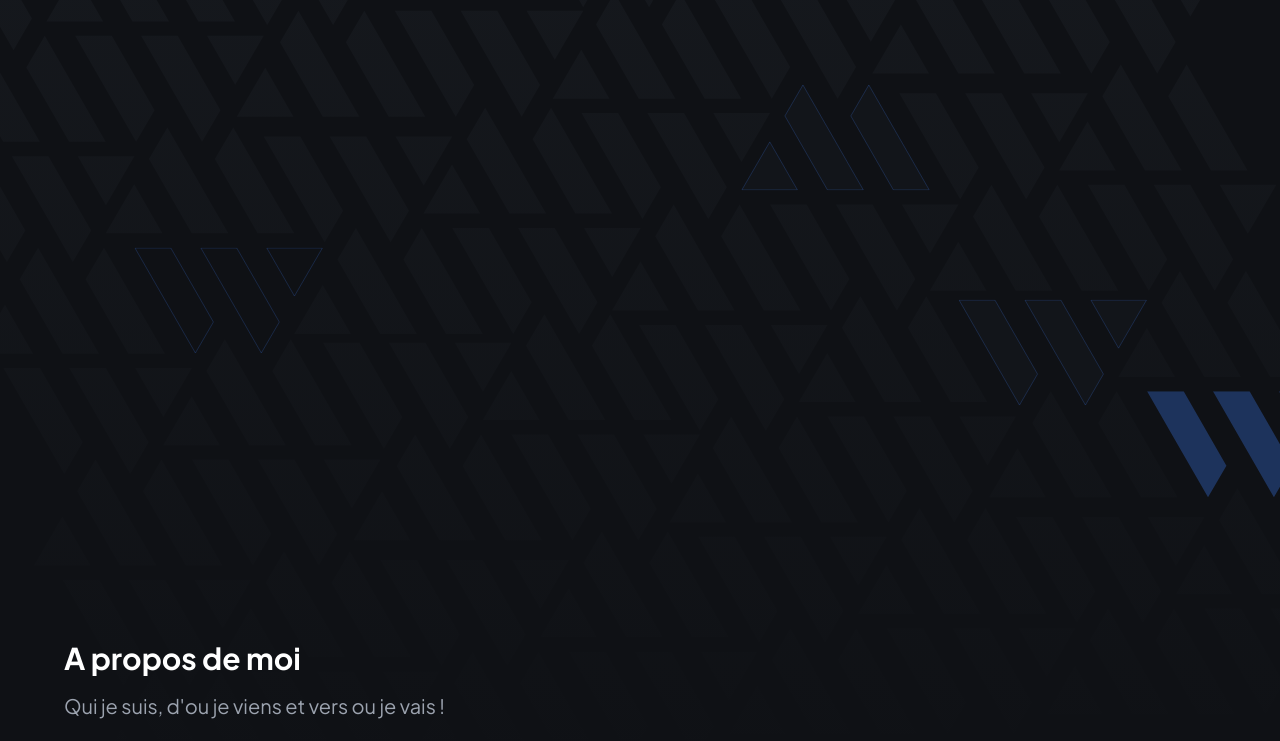
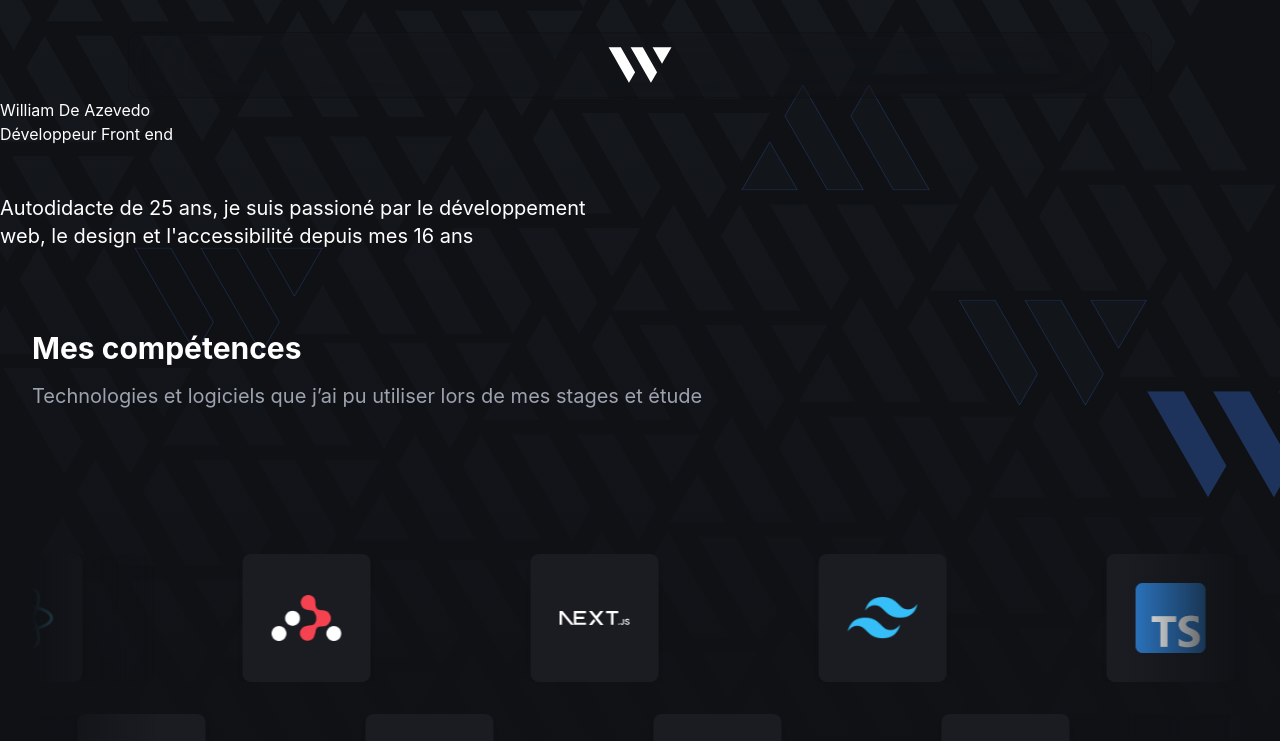
Before and after one commit to WillFDA/williamdeazevedo2024, a Next.js app: page / in a window 1280 px wide. Shown: the top 741 px of the page. Built offline with nearby package versions, Linux system fonts and the light colour scheme.

Commit message:
start of revamp

```diff
--- a/app/globals.css
+++ b/app/globals.css
@@ -1,5 +1,3 @@
-@import url("https://fonts.googleapis.com/css2?family=Plus+Jakarta+Sans:wght@400;500;600;700;800&display=swap");
-
 @tailwind base;
 @tailwind components;
 @tailwind utilities;
@@ -20,7 +18,8 @@
   }
 }
 body {
-  font-family: "Plus Jakarta Sans", sans-serif;
+  font-family: -apple-system, BlinkMacSystemFont, "Segoe UI", Roboto,
+    "Helvetica Neue", Arial, sans-serif;
   background-color: #0f1115;
   min-height: 100svh;
   color: white;
--- a/app/layout.jsx
+++ b/app/layout.jsx
@@ -1,6 +1,7 @@
 import "./globals.css";
 import { SpeedInsights } from "@vercel/speed-insights/next";
 import { Analytics } from "@vercel/analytics/react";
+
 export const metadata = {
   title: "William De Azevedo",
   description: "Développeur Front-end Javascript React",
--- a/app/page.jsx
+++ b/app/page.jsx
@@ -4,6 +4,7 @@ import MesProjets from "@/app/sections/MesProjets";
 import Skills from "@/app/sections/Skills";
 import Image from "next/image";
 import Footer from "@/app/sections/Footer";
+import NewHero from "@/app/sections/NewHero";
 export default function Home() {
   return (
     <>
@@ -14,8 +15,9 @@ export default function Home() {
         height={1395}
         style={{ position: "absolute", top: "0", zIndex: "-1" }}
       />
-      <Hero />
-      <AboutMe />
+      <NewHero />
+      {/* <Hero /> */}
+      {/* <AboutMe /> */}
       <Skills />
       <MesProjets />
       <Footer />
--- /dev/null
+++ b/app/sections/NewHero.jsx
@@ -0,0 +1,24 @@
+import AnimationHeroH1 from "../../components/AnimationHeroH1";
+import Logo from "../../components/Logo";
+export default function NewHero() {
+  return (
+    <>
+      <div className="w-full max-container md:px-0 px-4 my-8">
+        <header
+          style={{ backdropFilter: "blur(50px)" }}
+          className="blurBackground sticky top-4 z-[100] mx-auto w-4/5 rounded-xl border-black/10 dark:border-white/10 max-md:top-0 max-md:w-full max-md:rounded-none max-md:border-b max-md:px-2 max-md:py-1 md:border"
+        >
+          <div className="container flex h-16 items-center justify-between space-x-4 px-4 sm:space-x-0">
+            <Logo />
+          </div>
+        </header>
+        <h1 className="">William De Azevedo</h1>
+        <h1>Développeur Front end</h1>
+        <p className="text-left mt-12 text-xl">
+          Autodidacte de 25 ans, je suis passioné par le développement <br />{" "}
+          web, le design et l'accessibilité depuis mes 16 ans
+        </p>
+      </div>
+    </>
+  );
+}
--- a/components/AnimationHeroH1.jsx
+++ b/components/AnimationHeroH1.jsx
@@ -11,7 +11,7 @@ const AnimationHeroH1 = ({ text, delay = 0.15, startDelay = 0, nameclass }) => {
   const words = text ? text.split(" ") : [];
 
   return (
-    <div className="flex flex-wrap justify-left text-[clamp(2rem,5vw,7rem)] font-bold justify-center ">
+    <div className="flex flex-wrap justify-left text-[clamp(2rem,5vw,7rem)] font-medium justify-center ">
       {words.map((word, i) => (
         <span
           key={i}
```
